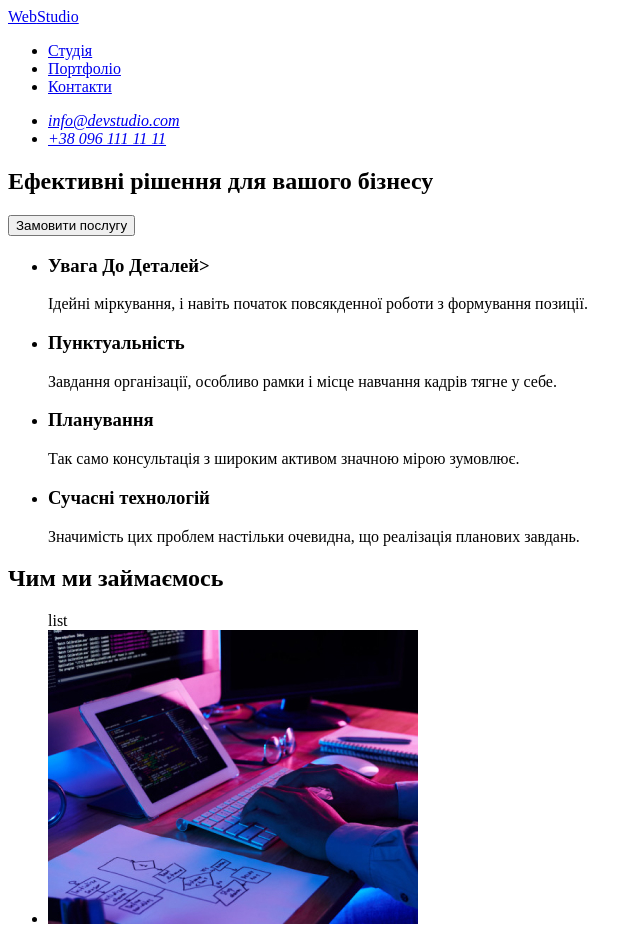
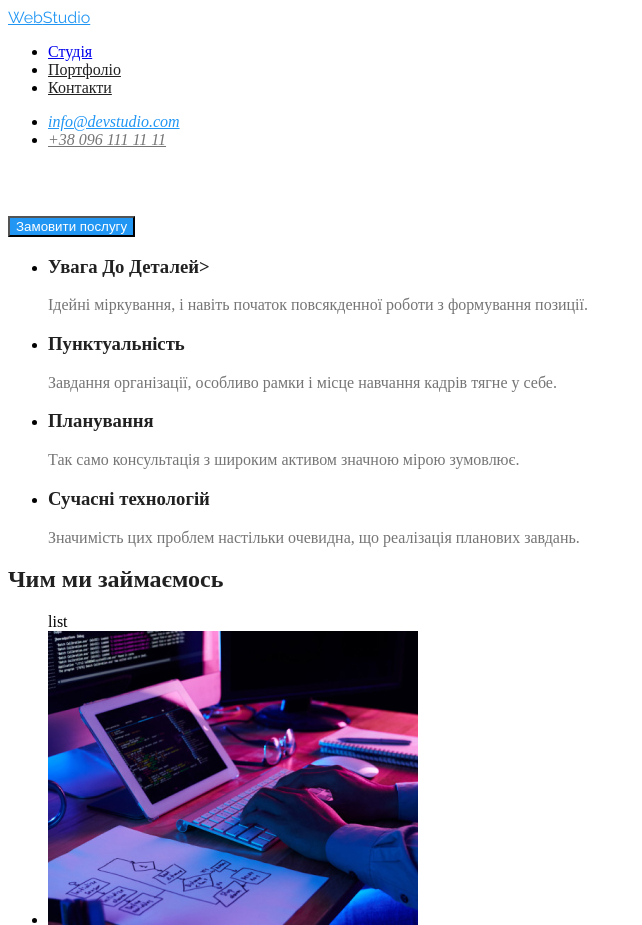
Before and after one commit to kyryl350225/WebStudioHomework, a plain HTML site: page index.html in a window 1280 px wide. Shown: the top 925 px of the page, without its empty margins (0-642 px from the left). Drawn offline with Linux system fonts and the light colour scheme; files that its build step writes are made by us from their sources.

Commit message:
added css

```diff
--- a/css/style1.css
+++ b/css/style1.css
@@ -1,9 +1,57 @@
-:root {
-    --font-main: #212121;
-    --font-second: #ffffff;
-    --font-thir: #ffffff99;
-    --main-bg: #2f303a;
-    --button-bg: #2196f3;
-    --team-bg: #f5f4fa;
-    --main-text: #757575;
-  }
+body {
+  font-family: "Roboto, sans serif";
+}
+.logo {
+  color: #000;
+  font-family: "Raleway", sans-serif;
+}
+.logo-start {
+  color: #2196F3;
+  font-family: "Raleway", sans-serif;
+}
+.nav {
+  color: #212121;
+}
+.nav-studio {
+  color: #2196F3;
+}
+.header-email {
+  color: #2196F3;
+}
+.header-tel {
+  color: #757575;
+}
+.hero-title {
+  color: #fff;
+}
+.hero-button {
+  background-color: #2196F3;
+  color: #fff;
+}
+.info-list {
+  color: #212121;
+}
+.info-list-element {
+  color: #757575;
+}
+.second-title {
+  color: #212121;
+}
+.team-title {
+  color: #212121;
+}
+.team-list {
+  color: #212121;
+}
+.team-element {
+  color: #757575;
+}
+.logo-footer {
+  color: #fff;
+}
+.address-footer {
+  color: #fff;
+}
+.contact-footer {
+  color: #757575;
+}
--- a/index.html
+++ b/index.html
@@ -4,53 +4,69 @@
     <meta charset="UTF-8" />
     <meta name="viewport" content="width=device-width, initial-scale=1.0" />
     <title>Document</title>
-  <link rel="stylesheet" href="style1.css">
+    <link rel="stylesheet" href="./css/style1.css" />
+    <link rel="preconnect" href="https://fonts.googleapis.com" />
+    <link rel="preconnect" href="https://fonts.gstatic.com" crossorigin />
+    <link
+      href="https://fonts.googleapis.com/css2?family=Raleway:ital,wght@0,100..900;1,100..900&family=Roboto:ital,wght@0,100..900;1,100..900&display=swap"
+      rel="stylesheet"
+    />
   </head>
 
   <body>
     <header>
-      <a href="#" class="button-bg">Web<span>Studio</span></a>
+      <a href="#" class="logo-start">Web<span>Studio</span></a>
       <nav>
         <ul>
-          <li><a href="#" class="button-bg">Студія</a></li>
-          <li><a href="./portfolio.html" class="font-main">Портфоліо</a></li>
-          <li><a href="#" class="font-main">Контакти</a></li>
+          <li><a href="#" class="van-studio">Студія</a></li>
+          <li><a href="./portfolio.html" class="nav">Портфоліо</a></li>
+          <li><a href="#" class="nav">Контакти</a></li>
         </ul>
       </nav>
       <address>
         <ul>
-          <li><a href="mailto:info@devstudio.com" class="button-bg">info@devstudio.com</a></li>
-          <li><a href="tel:+38 096 111 11 11" class="main-bg">+38 096 111 11 11</a></li>
+          <li>
+            <a href="mailto:info@devstudio.com" class="header-email"
+              >info@devstudio.com</a
+            >
+          </li>
+          <li>
+            <a href="tel:+38 096 111 11 11" class="header-tel"
+              >+38 096 111 11 11</a
+            >
+          </li>
         </ul>
       </address>
     </header>
     <section>
-      <h1 class="font-section">Ефективні рішення для вашого бізнесу</h1>
-      <button class="button-bg">Замовити послугу</button>
+      <h1 class="hero-title">Ефективні рішення для вашого бізнесу</h1>
+      <button class="hero-button">Замовити послугу</button>
     </section>
     <section>
       <ul>
         <li>
-          <h3 class="root-main">Увага До Деталей></h3>
-          <p class="main-text">
+          <h3 class="info-list">Увага До Деталей></h3>
+          <p class="info-list-element">
             Ідейні міркування, і навіть початок повсякденної роботи з формування
             позиції.
           </p>
         </li>
         <li>
-          <h3 class="root-main">Пунктуальність</h3>
-          <p class="main-text">
+          <h3 class="info-list">Пунктуальність</h3>
+          <p class="info-list-element">
             Завдання організації, особливо рамки і місце навчання кадрів тягне у
             себе.
           </p>
         </li>
         <li>
-          <h3 class="root-main">Планування</h3>
-          <p class="main-text">Так само консультація з широким активом значною мірою зумовлює.</p>
+          <h3 class="info-list">Планування</h3>
+          <p class="info-list-element">
+            Так само консультація з широким активом значною мірою зумовлює.
+          </p>
         </li>
         <li>
-          <h3 class="root-main">Сучасні технологій</h3>
-          <p class="main-text">
+          <h3 class="info-list">Сучасні технологій</h3>
+          <p class="info-list-element">
             Значимість цих проблем настільки очевидна, що реалізація планових
             завдань.
           </p>
@@ -58,49 +74,57 @@
       </ul>
     </section>
     <section>
-      <h2 class="font-main">Чим ми займаємось</h2>
-      <ul>list
+      <h2 class="second-title">Чим ми займаємось</h2>
+      <ul>
+        list
         <li><img src="./IMG/code.jpg" alt="a person coding" /></li>
         <li>
-          <img
-            src="./IMG/phone.jpg"
-            alt="a person making a design for phone"
-          />
+          <img src="./IMG/phone.jpg" alt="a person making a design for phone" />
         </li>
         <li><img src="./IMG/colour.jpg" alt="a person choosing a colour" /></li>
       </ul>
     </section>
     <section>
-      <h2 class="font-main">Наша команда</h2>
+      <h2 class="team-title">Наша команда</h2>
       <ul>
         <li>
           <img src="./IMG/person1.jpg" alt="a man" />
-          <h3 class="font-main">Ігор Дем'яненко</h3>
-          <p class="contact-list">Product Designer</p>
+          <h3 class="team-list">Ігор Дем'яненко</h3>
+          <p class="team-element">Product Designer</p>
         </li>
         <li>
           <img src="./IMG/person2.jpg" alt="a woman" />
-          <h3 class="font-main">Ольга Рєпіна</h3>
-          <p class="contact-list">Frontend Developer</p>
+          <h3 class="team-list">Ольга Рєпіна</h3>
+          <p class="team-element">Frontend Developer</p>
         </li>
         <li>
           <img src="./IMG/person3.jpg" alt="a second man" />
-          <h3 class="font-main">Микола Тарасов</h3>
-          <p class="contact-list">Marketing</p>
+          <h3 class="team-list">Микола Тарасов</h3>
+          <p class="team-element">Marketing</p>
         </li>
         <li>
           <img src="./IMG/person4.jpg" alt="a third man" />
-          <h3 class="font-main">Михайло Єрмаков</h3>
-          <p class="contact-list">UI Designer</p>
+          <h3 class="team-list">Михайло Єрмаков</h3>
+          <p class="team-element">UI Designer</p>
         </li>
       </ul>
     </section>
     <footer>
-      <a href="#" class="button-bg">Web<span class="font-second">Studio</span></a>
+      <a href="#" class="logo-start"
+        >Web<span class="logo-footer">Studio</span></a
+      >
       <ul>
-        <li><p class="font-second">м. Київ, пр-т Лесі Українки, 26</p></li>
-        <li><a href="mailto:info@devstudio.com" class="main-text">info@devstudio.com</a></li>
-        <li><a href="tel:+38 096 111 11 11" class="main-text">+38 096 111 11 11</a></li>
+        <li><p class="address-footer">м. Київ, пр-т Лесі Українки, 26</p></li>
+        <li>
+          <a href="mailto:info@devstudio.com" class="contact-footer"
+            >info@devstudio.com</a
+          >
+        </li>
+        <li>
+          <a href="tel:+38 096 111 11 11" class="contact-footer"
+            >+38 096 111 11 11</a
+          >
+        </li>
       </ul>
     </footer>
   </body>
```
